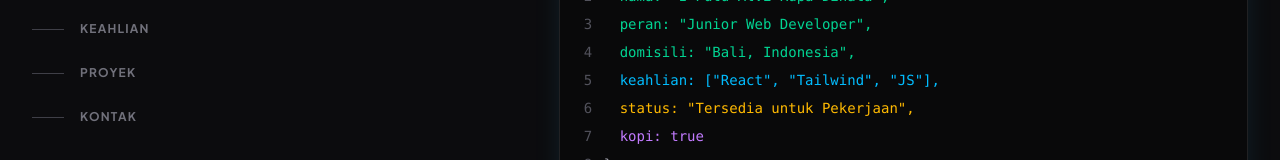
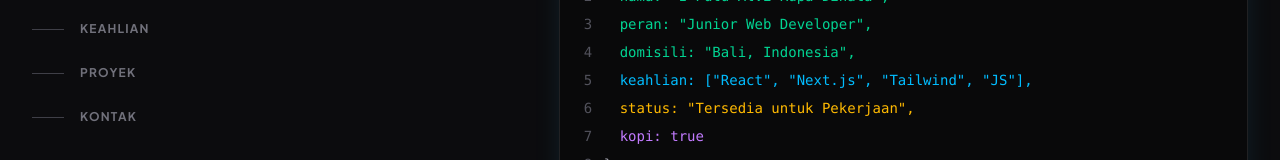
Before and after one commit to AlpinDnt/Portfolio-Web, a React (Vite) app: page / in a window 1280 px wide. Shown: the part 471-631 px from the top of the page. Built offline with nearby package versions, Linux system fonts and the light colour scheme.

Commit message:
add_next_js_to_skills_and_hero

```diff
--- a/src/components/Hero.jsx
+++ b/src/components/Hero.jsx
@@ -16,7 +16,7 @@
         { num: 2, text: '  nama: "I Putu Alvi Rupa Dinata",', color: 'text-emerald-400 pl-4' },
         { num: 3, text: '  peran: "Junior Web Developer",', color: 'text-emerald-400 pl-4' },
         { num: 4, text: '  domisili: "Bali, Indonesia",', color: 'text-emerald-400 pl-4' },
-        { num: 5, text: '  keahlian: ["React", "Tailwind", "JS"],', color: 'text-sky-400 pl-4' },
+        { num: 5, text: '  keahlian: ["React", "Next.js", "Tailwind", "JS"],', color: 'text-sky-400 pl-4' },
         { num: 6, text: '  status: "Tersedia untuk Pekerjaan",', color: 'text-amber-400 pl-4' },
         { num: 7, text: '  kopi: true', color: 'text-purple-400 pl-4' },
         { num: 8, text: '};', color: 'text-zinc-400' },
@@ -26,7 +26,7 @@
         { num: 2, text: '  name: "I Putu Alvi Rupa Dinata",', color: 'text-emerald-400 pl-4' },
         { num: 3, text: '  role: "Junior Web Developer",', color: 'text-emerald-400 pl-4' },
         { num: 4, text: '  location: "Bali, Indonesia",', color: 'text-emerald-400 pl-4' },
-        { num: 5, text: '  skills: ["React", "Tailwind", "JS"],', color: 'text-sky-400 pl-4' },
+        { num: 5, text: '  skills: ["React", "Next.js", "Tailwind", "JS"],', color: 'text-sky-400 pl-4' },
         { num: 6, text: '  status: "Available for Hire",', color: 'text-amber-400 pl-4' },
         { num: 7, text: '  coffee: true', color: 'text-purple-400 pl-4' },
         { num: 8, text: '};', color: 'text-zinc-400' },
--- a/src/components/Skills.jsx
+++ b/src/components/Skills.jsx
@@ -20,6 +20,7 @@
         { name: 'JavaScript (ES6+)', level: t.skills.levels.learning, percent: 65 },
         { name: 'Tailwind CSS', level: t.skills.levels.intermediate, percent: 75 },
         { name: 'React.js', level: t.skills.levels.learning, percent: 65 },
+        { name: 'Next.js', level: t.skills.levels.learning, percent: 55 },
       ],
     },
     {
```
